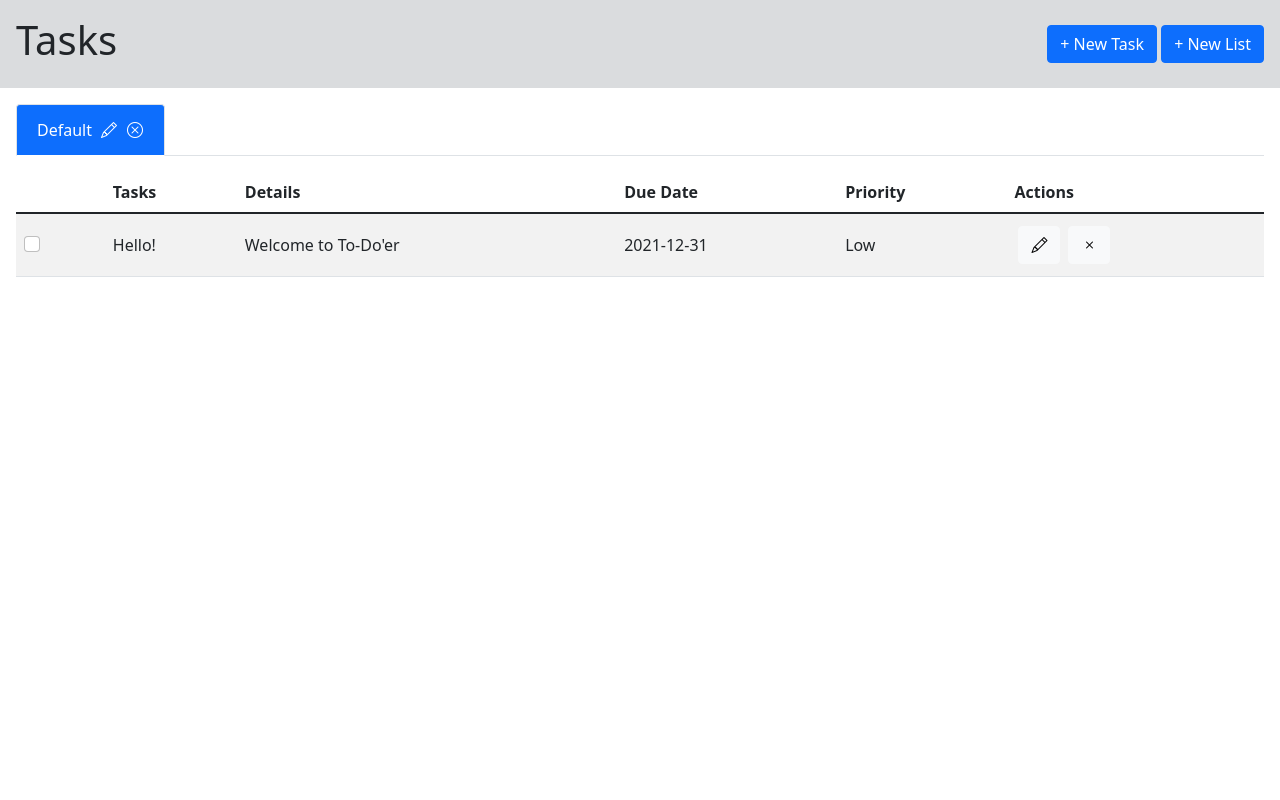
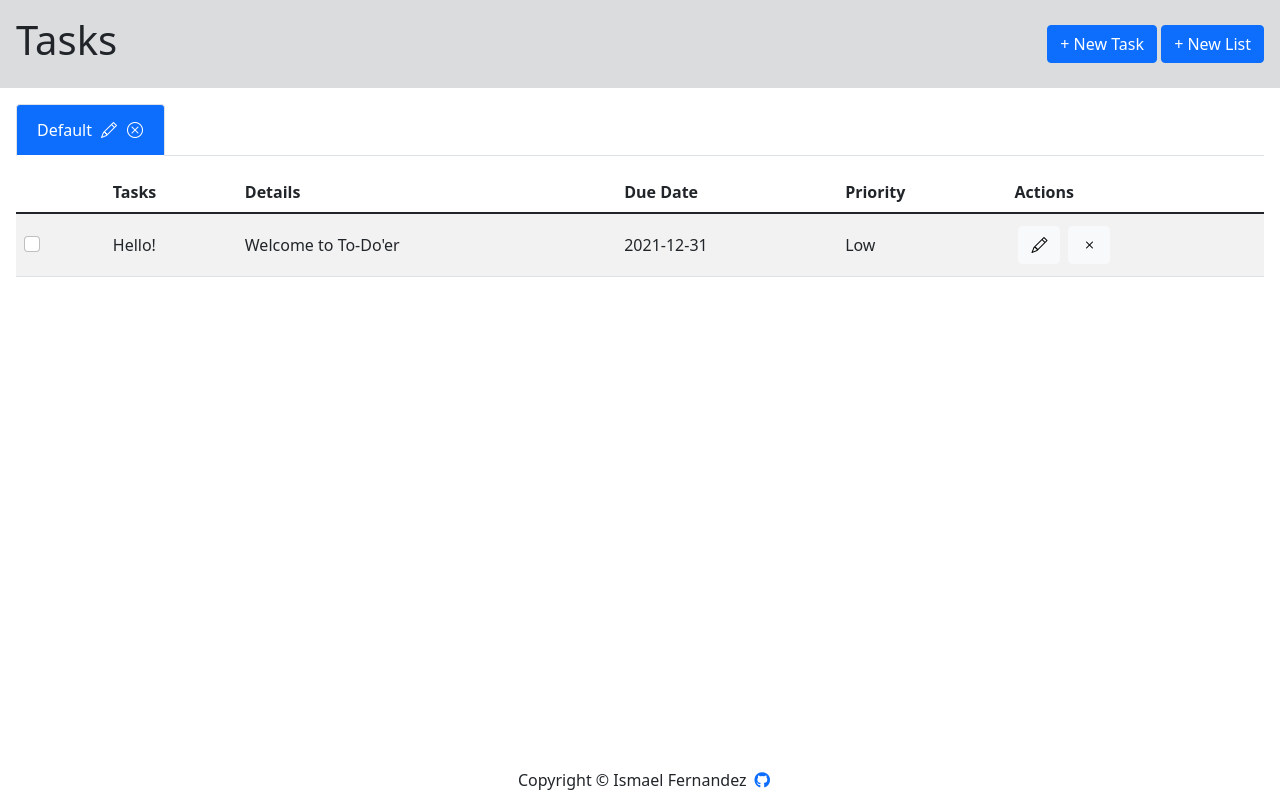
Before and after one commit to callmeisma/todo-list, a plain HTML site: page index.html in a window 1280 px wide. Drawn offline with nearby package versions, Linux system fonts and the light colour scheme.

Commit message:
add footer

```diff
--- a/index.html
+++ b/index.html
@@ -31,17 +31,11 @@
     ></script>
     <link rel="stylesheet" href="style.css" />
   </head>
-  <body>
+  <body class="d-flex flex-column min-vh-100">
     <header>
       <div
         id="header"
-        class="
-          d-flex
-          justify-content-between
-          align-items-center
-          p-3
-          bg-secondary bg-opacity-25
-        "
+        class="d-flex justify-content-between align-items-center p-3 bg-secondary bg-opacity-25"
       >
         <h1>Tasks</h1>
         <div>
@@ -257,6 +251,12 @@
     </div>
     <ul class="nav nav-tabs tabs m-3" id="tabs" role="tablist"></ul>
     <div class="tab-content" id="listContent"></div>
+    <footer class="d-flex align-items-center justify-content-center mt-auto">
+      <p class="m-0 p-2">Copyright © Ismael Fernandez</p>
+      <a href="https://github.com/callmeisma/todo-list" target="_blank">
+        <i class="fab fa-github" aria-hidden="true"></i>
+      </a>
+    </footer>
     <script src="script.js"></script>
   </body>
 </html>
```
